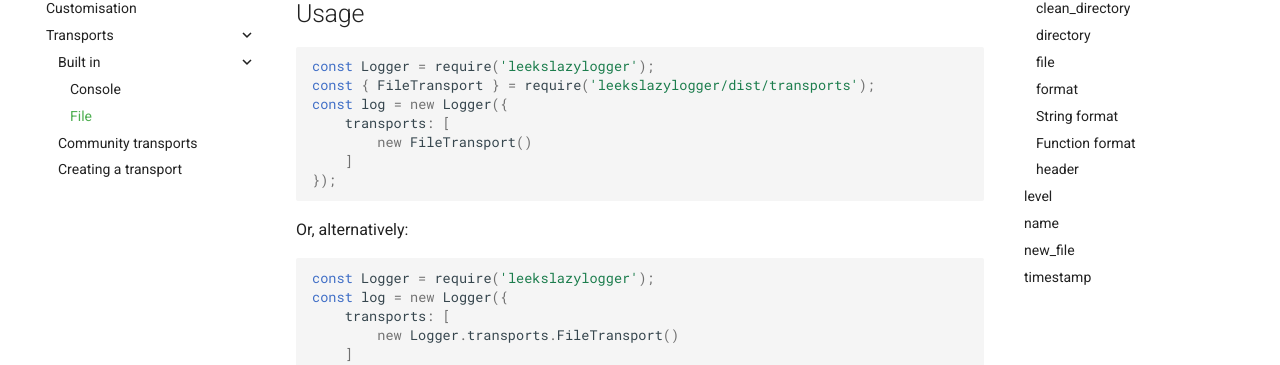
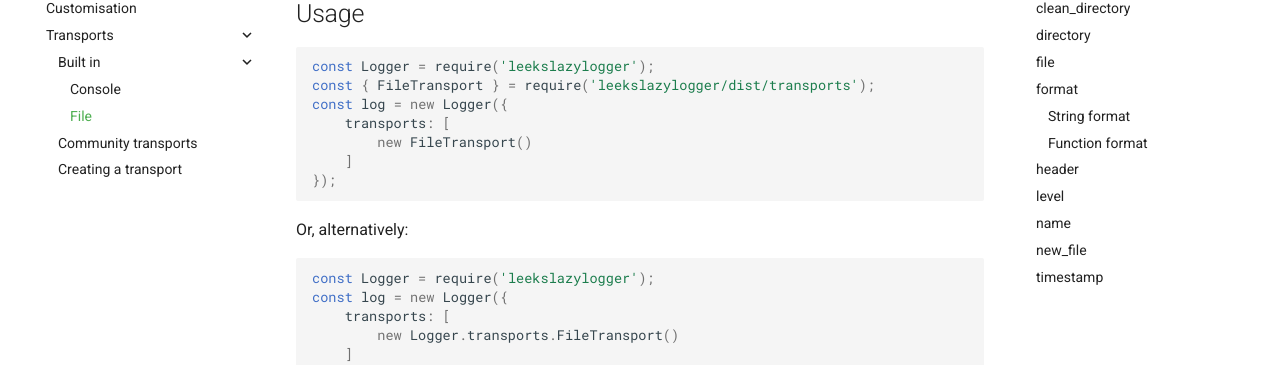
Before and after one commit to eartharoid/leekslazylogger, an MkDocs documentation site: the page built from docs/transports/built-in/file.md, in a window 1280 px wide and 900 px high. Shown: the part 184-549 px from the top of the window. Built offline with MkDocs 1.6.1 and Material for MkDocs 9.7.7, drawn with Linux system fonts in a browser that asks for light colours; comment, search, counter and statistics services are not loaded.

Commit message:
Fix headings

````diff
--- a/docs/transports/built-in/file.md
+++ b/docs/transports/built-in/file.md
@@ -83,7 +83,7 @@
 
 Either a string containing placeholders, or a function which returns a string.
 
-### String format
+#### String format
 
 Placeholders:
 
@@ -95,7 +95,7 @@
 - `{column}`
 - `{content}`
 
-### Function format
+#### Function format
 
 To access the transport options (eg. `timestamp`) from within the function, use a classic function (not an ES6 arrow function) so `this` is the options object. The function is passed one argument, the `Log` object.
 
@@ -124,7 +124,7 @@
 To access the transport options (eg. `timestamp`) from within the function, use a classic function (not an ES6 arrow function) so `this` is the options object.
 Return an empty string to disable.
 
-## `level`
+### `level`
 
 ??? summary "Default"
 	```js
@@ -133,7 +133,7 @@
 
 The name of the minimum log level that this transport will receive.
 
-## `name`
+### `name`
 
 ??? summary "Default"
 	```js
@@ -142,7 +142,7 @@
 
 A string used in the default `header` format.
 
-## `new_file`
+### `new_file`
 
 ??? summary "Default"
 	```js
@@ -153,7 +153,7 @@
 
 A string used in the default `header` format.
 
-## `timestamp`
+### `timestamp`
 
 ??? summary "Default"
 	```js
````
Also changed, not shown: docs/transports/built-in/console.md (+4 -4 lines).
